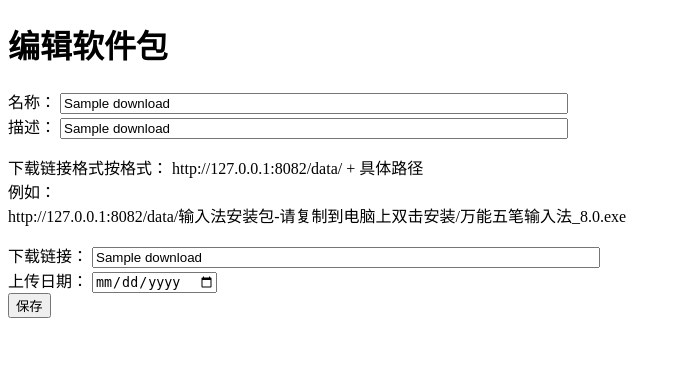
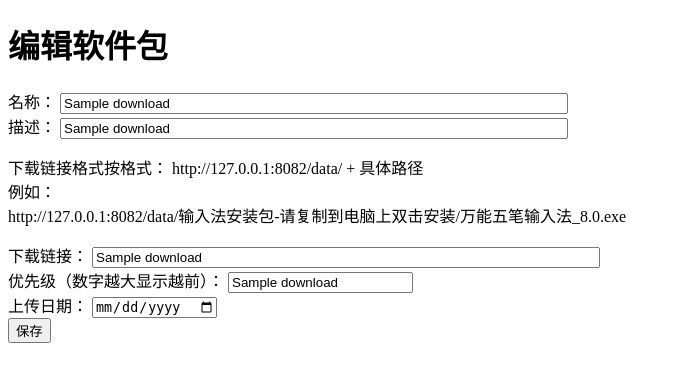
Before and after one commit to jobcher/downloadsite, a Flask app: template templates/edit.html in a window 1280 px wide. Shown: the top 382 px of the page, without its empty margins (0-681 px from the left). Run offline with Flask 3, Linux system fonts and the light colour scheme; the template is opened without the code that fills it: most values are stand-ins (such as "Sample title", 1, 10 or a date in 2020).

Commit message:
增加列表优先级排序

```diff
--- a/app.py
+++ b/app.py
@@ -15,7 +15,8 @@ def create_table():
                 name TEXT NOT NULL,
                 description TEXT,
                 download_url TEXT NOT NULL,
-                upload_date TEXT NOT NULL)''')
+                upload_date TEXT NOT NULL,
+                priority INTEGER DEFAULT 0)''')
     conn.commit()
     conn.close()
 
@@ -29,7 +30,7 @@ def init_db():
 def index():
     conn = sqlite3.connect(DATABASE)
     cur = conn.cursor()
-    cur.execute('SELECT * FROM downloads')
+    cur.execute('SELECT * FROM downloads ORDER BY priority DESC')
     downloads = cur.fetchall()
     conn.close()
     return render_template('index.html', downloads=downloads)
@@ -42,11 +43,12 @@ def add():
         description = request.form['description']
         download_url = request.form['download_url']
         upload_date = request.form['upload_date']
+        priority = request.form['priority']   # 接收priority
 
         conn = sqlite3.connect(DATABASE)
         cur = conn.cursor()
-        cur.execute('''INSERT INTO downloads(name, description, download_url, upload_date)
-                    VALUES(?, ?, ?, ?)''', (name, description, download_url, upload_date))
+        cur.execute('''INSERT INTO downloads(name, description, download_url, upload_date, priority)
+                    VALUES(?, ?, ?, ?, ?)''', (name, description, download_url, upload_date, priority))
         conn.commit()
         conn.close()
 
@@ -68,11 +70,12 @@ def edit(id):
         description = request.form['description']
         download_url = request.form['download_url']
         upload_date = request.form['upload_date']
+        priority = request.form['priority']
 
         conn = sqlite3.connect(DATABASE)
         cur = conn.cursor()
-        cur.execute('''UPDATE downloads SET name=?, description=?, download_url=?, upload_date=?
-                    WHERE id=?''', (name, description, download_url, upload_date, id))
+        cur.execute('''UPDATE downloads SET name=?, description=?, download_url=?, upload_date=?, priority=?
+                    WHERE id=?''', (name, description, download_url, upload_date, priority, id))
         conn.commit()
         conn.close()
 
@@ -100,7 +103,7 @@ def data(filename):
 def admin():
     conn = sqlite3.connect(DATABASE)
     cur = conn.cursor()
-    cur.execute('SELECT * FROM downloads')
+    cur.execute('SELECT * FROM downloads ORDER BY priority DESC')
     downloads = cur.fetchall()
     conn.close()
     return render_template('admin.html', downloads=downloads)
--- a/templates/add.html
+++ b/templates/add.html
@@ -15,6 +15,8 @@
             http://127.0.0.1:8082/data/输入法安装包-请复制到电脑上双击安装/万能五笔输入法_8.0.exe</p>
         <label for="download_url">下载链接：</label>
         <input type="text" name="download_url" required style="width: 500px;"><br>
+        <label for="priority">优先级（数字越大显示越前）：</label>
+        <input type="text" name="priority" required><br>
         <label for="upload_date">上传日期：</label>
         <input type="date" name="upload_date" required><br>
         <input type="submit" value="添加">
--- a/templates/admin.html
+++ b/templates/admin.html
@@ -11,6 +11,7 @@
             <th>名称</th>
             <th>描述</th>
             <th>下载链接</th>
+            <th>优先级</th>
             <th>上传日期</th>
             <th>操作</th>
         </tr>
@@ -19,6 +20,7 @@
             <td>{{ download[1] }}</td>
             <td>{{ download[2] }}</td>
             <td><a href="{{ download[3] }}">下载链接</a></td>
+            <td>{{ download[5] }}</td>
             <td>{{ download[4] }}</td>
             <td>
                 <a href="{{ url_for('edit', id=download[0]) }}">编辑</a>
--- a/templates/edit.html
+++ b/templates/edit.html
@@ -15,6 +15,8 @@
         http://127.0.0.1:8082/data/输入法安装包-请复制到电脑上双击安装/万能五笔输入法_8.0.exe</p>
         <label for="download_url">下载链接：</label>
         <input type="text" name="download_url" value="{{ download[3] }}" required style="width: 500px;"><br>
+        <label for="priority">优先级（数字越大显示越前）：</label>
+        <input type="text" name="priority" value="{{ download[5] }}" required><br>
         <label for="upload_date">上传日期：</label>
         <input type="date" name="upload_date" value="{{ download[4] }}" required><br>
         <input type="submit" value="保存">
```
